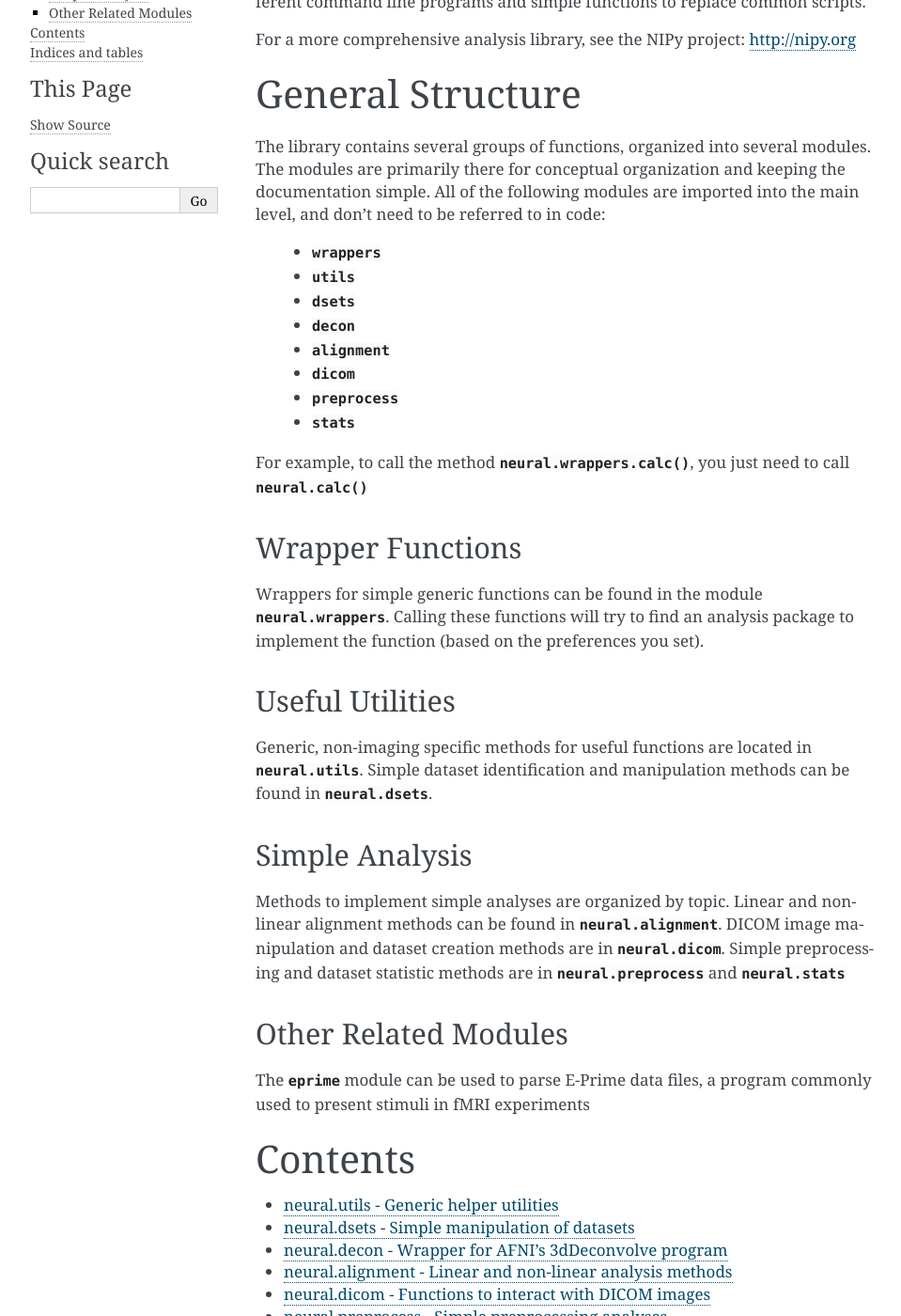
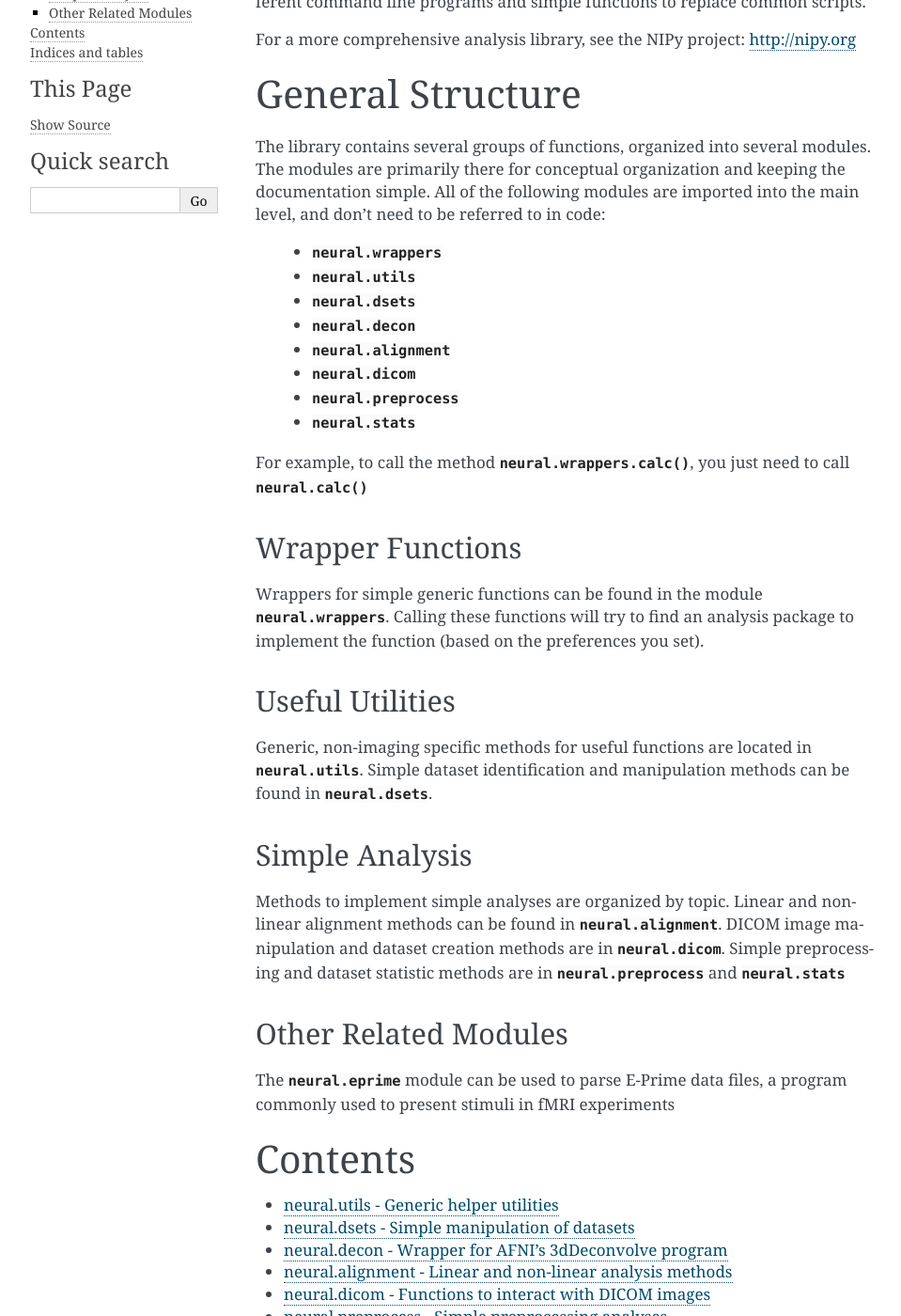
Before and after one commit to azraq27/neural, a Sphinx documentation site: the page built from docs/source/index.rst, in a window 1280 px wide and 1400 px high, scrolled down 217 px. Shown: the whole window at 94% size, without its empty margins (148-1107 px from the left). Built offline with Sphinx 7.4.7, drawn with Linux system fonts in a browser that asks for light colours; pages that are not in the unit, such as notebooks, are missing from menus.

Commit message:
updating docs

```diff
--- a/docs/requirements.txt
+++ b/docs/requirements.txt
@@ -1,2 +1,3 @@
 pydicom
 fuzzywuzzy
+chardet
--- a/docs/source/index.rst
+++ b/docs/source/index.rst
@@ -20,14 +20,14 @@ The library contains several groups of functions, organized into several modules
 conceptual organization and keeping the documentation simple. All of the following modules are imported into the main level,
 and don't need to be referred to in code:
 
-	* :mod:`wrappers`
-	* :mod:`utils`
-	* :mod:`dsets`
-	* :mod:`decon`
-	* :mod:`alignment`
-	* :mod:`dicom`
-	* :mod:`preprocess`
-	* :mod:`stats`
+	* :mod:`neural.wrappers`
+	* :mod:`neural.utils`
+	* :mod:`neural.dsets`
+	* :mod:`neural.decon`
+	* :mod:`neural.alignment`
+	* :mod:`neural.dicom`
+	* :mod:`neural.preprocess`
+	* :mod:`neural.stats`
 
 For example, to call the method :meth:`neural.wrappers.calc`, you just need to call :meth:`neural.calc`
 
@@ -50,7 +50,7 @@ Methods to implement simple analyses are organized by topic. Linear and non-line
 Other Related Modules
 -----------------------
 
-The :mod:`eprime` module can be used to parse E-Prime data files, a program commonly used to present stimuli in fMRI experiments
+The :mod:`neural.eprime` module can be used to parse E-Prime data files, a program commonly used to present stimuli in fMRI experiments
 
 Contents
 =========
```
